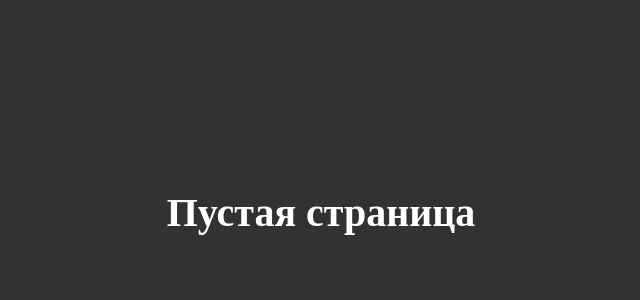
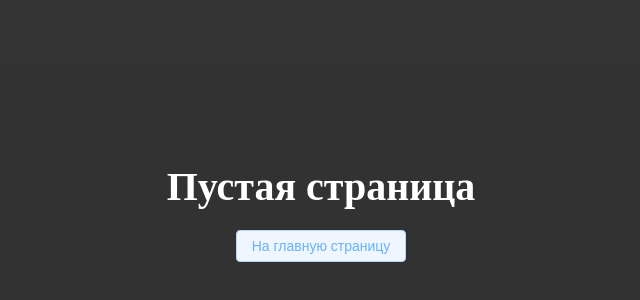
Before and after one commit to EvgeniiLu/okenit-test-task, a Vue app: page /404 in a window 1280 px wide. Shown: the part 188-488 px from the top of the page, without its empty margins (319-959 px from the left). Built offline with nearby package versions, Linux system fonts and the light colour scheme.

Commit message:
add button in notfound

```diff
--- a/src/router/index.js
+++ b/src/router/index.js
@@ -15,9 +15,13 @@ const routes = [
     props: true,
   },
   {
-    path: "/:pathMatch(.*)*",
+    path: "/404",
     name: "notfound",
     component: () => import("../views/NotFound.vue"),
+  },
+  {
+    path: "/:pathMatch(.*)*",
+    redirect: { name: "notfound" },
   },
 ];
 
--- a/src/views/NotFound.vue
+++ b/src/views/NotFound.vue
@@ -1,8 +1,24 @@
 <template>
   <div class="empty">
     <div>Пустая страница</div>
+    <el-button type="primary" plain @click="goHome"
+      >На главную страницу</el-button
+    >
   </div>
 </template>
+
+<script>
+export default {
+  methods: {
+    goHome() {
+      this.$router.push({
+        name: "home",
+      });
+    },
+  },
+};
+</script>
+
 <style scoped>
 .empty {
   width: 100%;
@@ -13,7 +29,11 @@
   font-size: 40px;
   color: rgb(255, 255, 255);
   display: flex;
+  flex-direction: column;
   justify-content: center;
   align-items: center;
 }
+.empty div {
+  padding-bottom: 20px;
+}
 </style>
--- a/src/views/UsersPostsSelect.vue
+++ b/src/views/UsersPostsSelect.vue
@@ -23,7 +23,7 @@ import { ref } from "vue";
 import { loadUser_s } from "./api";
 
 export default {
-  name: "UsersView",
+  name: "UsersPostsSelect",
 
   data() {
     return {
```
